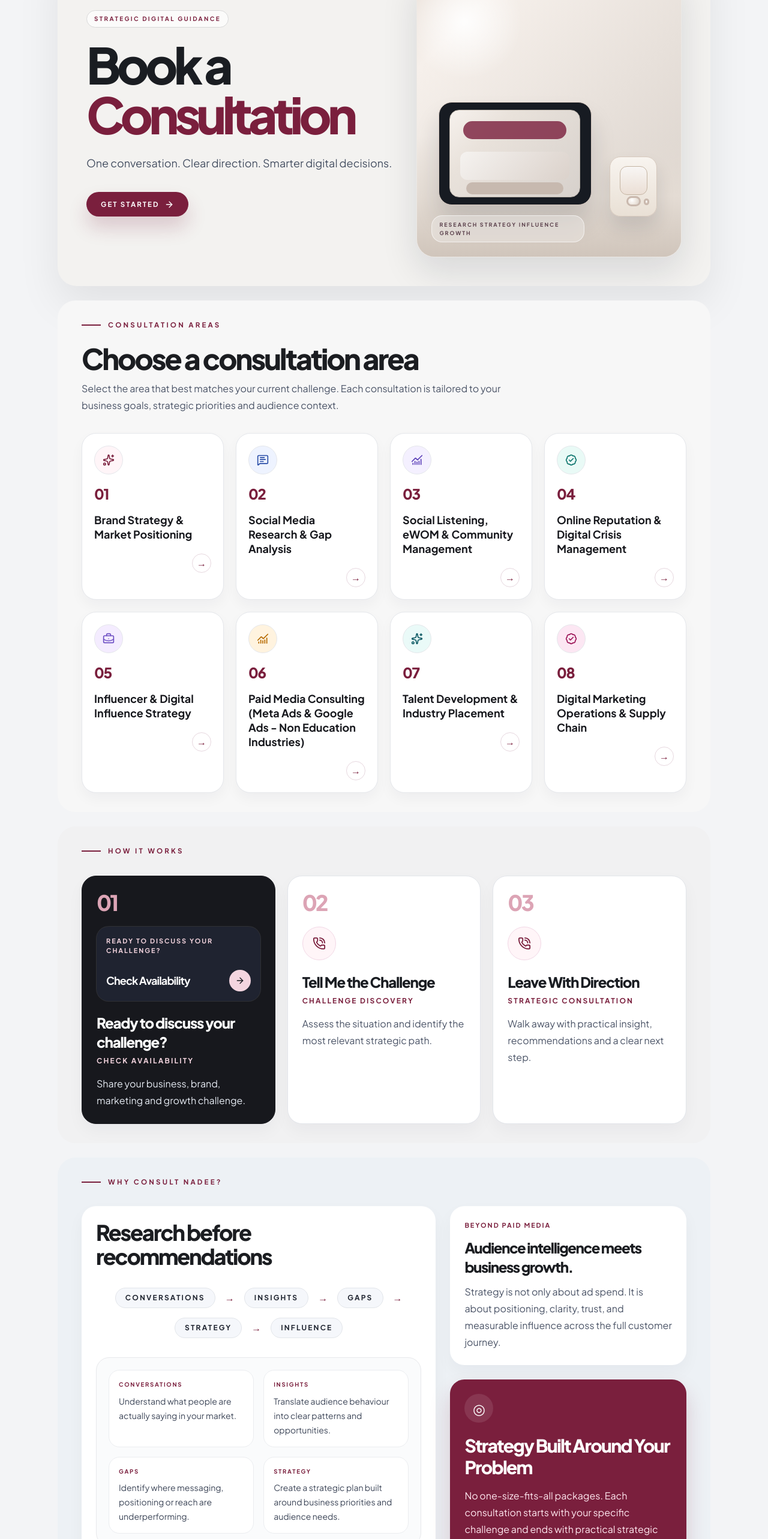
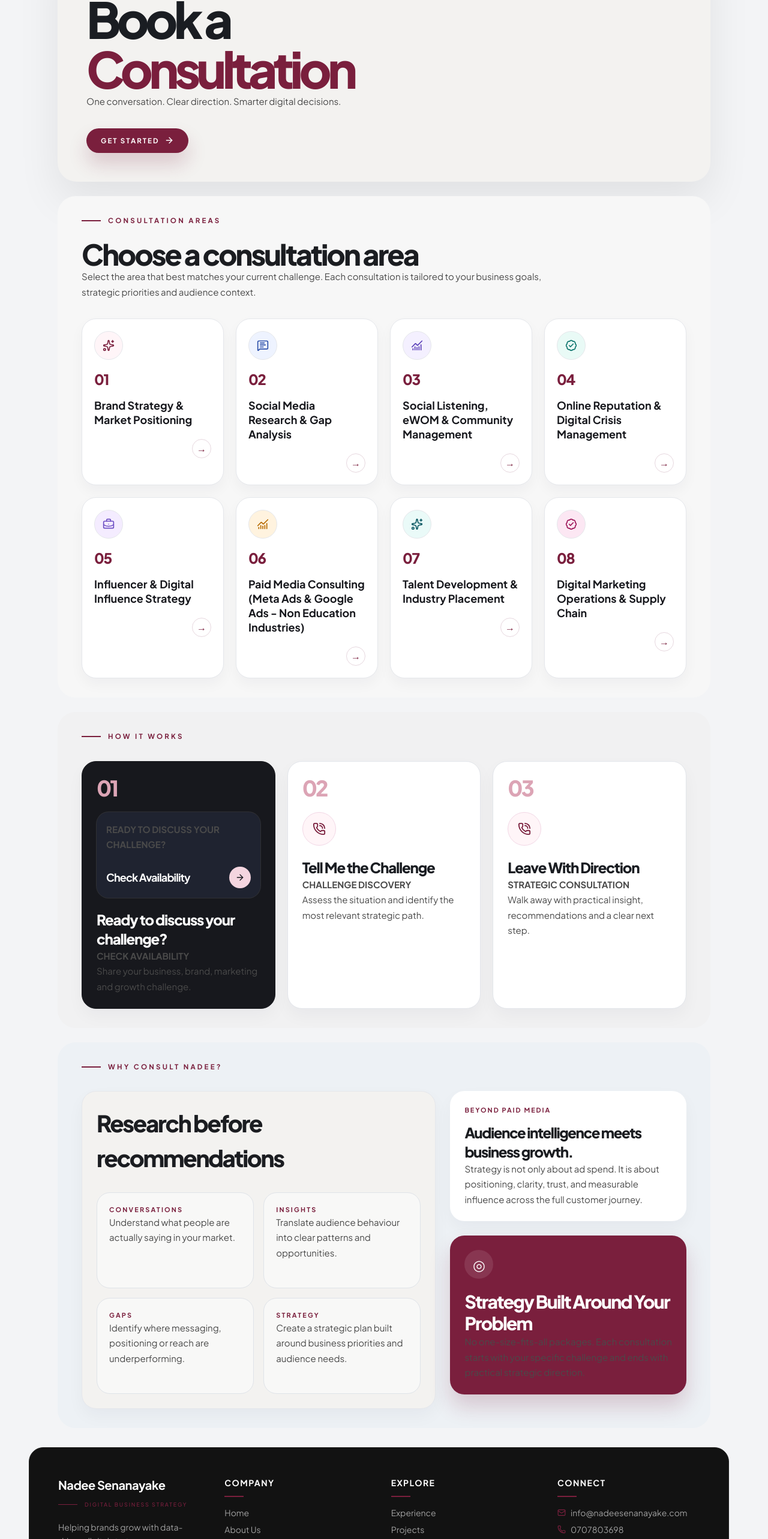
Before and after one commit to chanugiw/nadee-s-landing-page, a React (Vite) app: page /contact in a window 1280 px wide. Shown: the part 221-2787 px from the top of the page at 60% size. Built offline with nearby package versions, Linux system fonts and the light colour scheme; a web font is replaced by a local one.

Commit message:
Enhance ContactPage layout and styling for improved readability and presentation

```diff
--- a/src/index.css
+++ b/src/index.css
@@ -31,6 +31,18 @@ body {
   background: #f3f4f6;
   color: #111827;
   overflow-x: hidden;
+}
+
+.consultation-page-copy p:not(.consultation-label) {
+  font-family: 'Plus Jakarta Sans', sans-serif !important;
+  font-size: 15px !important;
+  line-height: 1.7 !important;
+  letter-spacing: 0 !important;
+  color: #4A4A4A !important;
+}
+
+.consultation-page-copy p {
+  margin: 0;
 }
 
 #root {
--- a/src/pages/ContactPage.jsx
+++ b/src/pages/ContactPage.jsx
@@ -37,6 +37,13 @@ const steps = [
 
 const workflow = ['Conversations', 'Insights', 'Gaps', 'Strategy', 'Influence'];
 
+const researchHighlights = [
+  { label: 'Conversations', text: 'Understand what people are actually saying in your market.' },
+  { label: 'Insights', text: 'Translate audience behaviour into clear patterns and opportunities.' },
+  { label: 'Gaps', text: 'Identify where messaging, positioning or reach are underperforming.' },
+  { label: 'Strategy', text: 'Create a strategic plan built around business priorities and audience needs.' },
+];
+
 const ContactPage = () => {
   const navigate = useNavigate();
 
@@ -56,23 +63,23 @@ const ContactPage = () => {
   };
 
   return (
-    <main className="px-4 py-6 md:px-8 lg:px-16">
+    <main className="consultation-page-copy px-4 py-4 md:px-8 lg:px-16">
       <section className="mx-auto max-w-[1280px] overflow-hidden rounded-[32px] bg-[#f3f2f0] shadow-[0_30px_70px_rgba(0,0,0,0.08)]">
-        <div className="grid items-center gap-8 px-6 py-8 md:px-10 lg:grid-cols-[1.08fr_0.92fr] lg:px-12 lg:py-12">
-          <div>
-            <div className="mb-5 inline-flex items-center gap-2 rounded-full border border-[#d8d8d8] bg-white/70 px-3 py-1.5 text-[0.62rem] font-bold uppercase tracking-[0.24em] text-[#7A1F3D]">
+        <div className="px-6 py-8 max-[768px]:px-4 max-[768px]:py-5 md:px-10 lg:px-12 lg:py-12">
+          <div className="max-w-full">
+            <div className="mb-5 inline-flex items-center gap-2 rounded-full border border-[#d8d8d8] bg-white/70 px-3 py-1.5 text-[0.62rem] font-bold uppercase tracking-[0.24em] text-[#7A1F3D] max-[768px]:mb-4 max-[768px]:px-2.5 max-[768px]:py-1 max-[768px]:text-[0.56rem]">
               Strategic digital guidance
             </div>
 
-            <h1 className="max-w-[620px] text-[2.7rem] font-black leading-[0.9] tracking-[-0.08em] text-[#1a1d22] sm:text-5xl md:text-[5.2rem]">
+            <h1 className="max-w-[820px] text-[2.7rem] font-black leading-[0.9] tracking-[-0.08em] text-[#1a1d22] sm:text-5xl max-[768px]:text-[1.8rem] max-[768px]:leading-[1.05] md:text-[5.2rem]">
               Book a <span className="block text-[#7A1F3D]">Consultation</span>
             </h1>
 
-            <p className="mt-6 max-w-xl text-base leading-7 text-[#475163] md:text-lg md:leading-8">
+            <p className="mt-6 max-w-[760px] max-[768px]:mt-4">
               One conversation. Clear direction. Smarter digital decisions.
             </p>
 
-            <div className="mt-8 flex flex-wrap items-center gap-4">
+            <div className="mt-8 flex flex-wrap items-center gap-4 max-[768px]:mt-5">
               <button
                 type="button"
                 onClick={handleGetStarted}
@@ -82,95 +89,72 @@ const ContactPage = () => {
               </button>
             </div>
           </div>
-
-          <div className="relative">
-            <div className="relative h-[420px] w-full overflow-hidden rounded-[30px] border border-[#ece9e5] bg-[#efe9e2] shadow-[0_24px_60px_rgba(17,24,39,0.12)] md:h-[480px]">
-              <div className="absolute inset-0 bg-[radial-gradient(circle_at_18%_18%,rgba(255,255,255,0.9),transparent_18%),linear-gradient(135deg,#e9dfd7_0%,#f6f0eb_18%,#d9d1ca_100%)]" />
-              <div className="absolute inset-x-0 bottom-0 h-[42%] bg-gradient-to-t from-[#d0c5bb] via-[#e4dcd4] to-transparent" />
-
-              <div className="absolute left-[8%] bottom-[18%] h-[36%] w-[58%] rounded-[22px] border border-[#d6c8bf] bg-[#171b22] shadow-[0_28px_40px_rgba(17,24,39,0.15)]">
-                <div className="absolute inset-[7%] rounded-[16px] border border-[#b8b0a7] bg-[linear-gradient(135deg,#f6f1ed_0%,#e9e2db_30%,#d7d1cc_100%)]" />
-                <div className="absolute left-[16%] right-[16%] top-[18%] h-[18%] rounded-full bg-[#7A1F3D]/80" />
-                <div className="absolute left-[14%] right-[14%] bottom-[24%] h-[28%] rounded-[12px] bg-[linear-gradient(135deg,#f7f5f3,#dbd1ca)] opacity-85" />
-                <div className="absolute inset-x-[18%] bottom-[10%] h-[12%] rounded-full bg-[#c7b9af]" />
-              </div>
-
-              <div className="absolute right-[9%] bottom-[14%] h-[21%] w-[18%] rounded-[18px] border border-[#d7c9bd] bg-[linear-gradient(180deg,#f8f4ef_0%,#e9e0d5_100%)] shadow-[0_18px_30px_rgba(17,24,39,0.12)]">
-                <div className="absolute left-[20%] top-[16%] h-[48%] w-[60%] rounded-[12px] border border-[#c4b4a2] bg-[linear-gradient(180deg,#f8f6f4,#ebdfd5)]" />
-                <div className="absolute left-[34%] bottom-[16%] h-[18%] w-[32%] rounded-full border-[3px] border-[#c9b8ad] bg-[radial-gradient(circle_at_35%_35%,#fff,#efe8e1_48%,#d8cfc7)]" />
-                <div className="absolute right-[16%] bottom-[18%] h-[12%] w-[12%] rounded-full border-[3px] border-[#c9b8ad] bg-[radial-gradient(circle_at_35%_35%,#fff,#efe8e1_48%,#d8cfc7)]" />
-              </div>
-
-              <div className="absolute bottom-6 left-6 max-w-[58%] rounded-[18px] border border-white/60 bg-white/30 px-3 py-2 backdrop-blur-[2px]">
-                <p className="text-[0.56rem] font-bold uppercase tracking-[0.22em] text-[#5a404b]">Research Strategy Influence Growth</p>
-              </div>
-            </div>
-          </div>
         </div>
       </section>
 
-      <section className="mx-auto mt-6 max-w-[1280px] rounded-[30px] bg-[#f7f7f7] px-6 py-8 md:px-8 lg:px-10">
-        <div className="mb-6 flex items-center gap-3">
+      <section className="mx-auto mt-6 max-w-[1280px] rounded-[30px] bg-[#f7f7f7] px-6 py-8 max-[768px]:mt-4 max-[768px]:px-4 max-[768px]:py-5 md:px-8 lg:px-10">
+        <div className="mb-6 flex items-center gap-3 max-[768px]:mb-4">
           <div className="h-[2px] w-8 bg-[#7A1F3D]" />
-          <p className="text-[0.72rem] font-bold uppercase tracking-[0.28em] text-[#7A1F3D]">Consultation areas</p>
+          <p className="consultation-label text-[0.72rem] font-bold uppercase tracking-[0.28em] text-[#7A1F3D]">Consultation areas</p>
         </div>
 
-        <h2 className="text-3xl font-black tracking-[-0.06em] text-[#1b1d21] md:text-5xl">Choose a consultation area</h2>
-        <p className="mt-3 max-w-3xl text-base leading-7 text-[#4b5467]">
+        <h2 className="text-3xl font-black tracking-[-0.06em] text-[#1b1d21] max-[768px]:text-[1.7rem] md:text-5xl">Choose a consultation area</h2>
+
+        <p className="mt-4 max-w-3xl max-[768px]:mt-3">
           Select the area that best matches your current challenge. Each consultation is tailored to your business goals, strategic priorities and audience context.
         </p>
 
-        <div className="mt-8 grid gap-5 md:grid-cols-2 xl:grid-cols-4">
+        <div className="mt-8 grid gap-5 max-[768px]:mt-5 max-[768px]:gap-3 md:grid-cols-2 xl:grid-cols-4">
           {consultationAreas.map(({ icon: Icon, title, accent }, index) => (
-            <div key={title} className="rounded-[24px] border border-[#e5e7eb] bg-white p-5 shadow-[0_10px_22px_rgba(15,23,42,0.04)] transition-transform hover:-translate-y-1">
-              <div className={`mb-4 flex h-12 w-12 items-center justify-center rounded-full border ${accent}`}>
+            <div key={title} className="rounded-[24px] border border-[#e5e7eb] bg-white p-5 shadow-[0_10px_22px_rgba(15,23,42,0.04)] transition-transform hover:-translate-y-1 max-[768px]:p-4">
+              <div className={`mb-4 flex h-12 w-12 items-center justify-center rounded-full border ${accent} max-[768px]:h-10 max-[768px]:w-10`}>
                 <Icon size={20} />
               </div>
-              <div className="mb-4 text-2xl font-black tracking-[-0.06em] text-[#7A1F3D]">0{index + 1}</div>
-              <h3 className="text-lg font-bold leading-6 text-[#17181d]">{title}</h3>
-              <div className="mt-5 flex justify-end">
-                <span className="inline-flex h-8 w-8 items-center justify-center rounded-full border border-[#e7d8df] text-[#7A1F3D]">→</span>
+              <div className="mb-4 text-2xl font-black tracking-[-0.06em] text-[#7A1F3D] max-[768px]:mb-3 max-[768px]:text-xl">0{index + 1}</div>
+              <h3 className="text-lg font-bold leading-6 text-[#17181d] max-[768px]:text-[0.96rem] max-[768px]:leading-5">{title}</h3>
+              <div className="mt-5 flex justify-end max-[768px]:mt-4">
+                <span className="inline-flex h-8 w-8 items-center justify-center rounded-full border border-[#e7d8df] text-[#7A1F3D] max-[768px]:h-7 max-[768px]:w-7">→</span>
               </div>
             </div>
           ))}
         </div>
       </section>
 
-      <section className="mx-auto mt-6 max-w-[1280px] rounded-[30px] bg-[#f1f1f2] px-6 py-8 md:px-8 lg:px-10">
-        <div className="mb-8 flex items-center gap-3">
+      <section className="mx-auto mt-6 max-w-[1280px] rounded-[30px] bg-[#f1f1f2] px-6 py-8 max-[768px]:mt-4 max-[768px]:px-4 max-[768px]:py-5 md:px-8 lg:px-10">
+        <div className="mb-8 flex items-center gap-3 max-[768px]:mb-5">
           <div className="h-[2px] w-8 bg-[#7A1F3D]" />
-          <p className="text-[0.72rem] font-bold uppercase tracking-[0.28em] text-[#7A1F3D]">How it works</p>
+          <p className="consultation-label text-[0.72rem] font-bold uppercase tracking-[0.28em] text-[#7A1F3D]">How it works</p>
         </div>
 
-        <div className="grid gap-5 lg:grid-cols-3">
+        <div className="grid gap-5 max-[768px]:gap-3 lg:grid-cols-3">
           {steps.map((step) => (
             <div
               key={step.number}
-              className={`rounded-[24px] border p-6 shadow-[0_12px_28px_rgba(17,24,39,0.04)] ${
+              className={`rounded-[24px] border p-6 shadow-[0_12px_28px_rgba(17,24,39,0.04)] max-[768px]:p-4 ${
                 step.dark ? 'border-[#17181d] bg-[#17181d] text-white' : 'border-[#e2e5ea] bg-white text-[#1a1d22]'
               }`}
             >
-              <div className={`mb-5 text-4xl font-black tracking-[-0.08em] ${step.dark ? 'text-[#dca4b5]' : 'text-[#dca4b5]'}`}>
+              <div className={`mb-5 text-4xl font-black tracking-[-0.08em] max-[768px]:mb-4 max-[768px]:text-3xl ${step.dark ? 'text-[#dca4b5]' : 'text-[#dca4b5]'}`}>
                 {step.number}
               </div>
 
               {step.dark ? (
-                <div className="rounded-[20px] bg-[#1f2330] p-4 ring-1 ring-white/10">
+                <div className="rounded-[20px] bg-[#1f2330] p-4 ring-1 ring-white/10 max-[768px]:p-3">
                   <p className="text-[0.68rem] font-bold uppercase tracking-[0.18em] text-[#f4d5df]">Ready to discuss your challenge?</p>
-                  <div className="mt-6 flex items-center justify-between gap-3">
-                    <span className="text-lg font-bold tracking-[-0.05em] text-white">Check Availability</span>
-                    <span className="inline-flex h-9 w-9 items-center justify-center rounded-full bg-[#f4d5df] text-[#17181d]">
+                  <div className="mt-6 flex items-center justify-between gap-3 max-[768px]:mt-4">
+                    <span className="text-lg font-bold tracking-[-0.05em] text-white max-[768px]:text-base">Check Availability</span>
+                    <span className="inline-flex h-9 w-9 items-center justify-center rounded-full bg-[#f4d5df] text-[#17181d] max-[768px]:h-8 max-[768px]:w-8">
                       <ArrowRight size={16} />
                     </span>
                   </div>
                 </div>
               ) : (
-                <div className="mb-4 flex h-14 w-14 items-center justify-center rounded-full border border-[#f2d7e5] bg-[#fff5f8] text-[#7A1F3D]">
+                <div className="mb-4 flex h-14 w-14 items-center justify-center rounded-full border border-[#f2d7e5] bg-[#fff5f8] text-[#7A1F3D] max-[768px]:mb-3 max-[768px]:h-11 max-[768px]:w-11">
                   <PhoneCall size={22} />
                 </div>
               )}
 
-              <h3 className={`mt-5 text-2xl font-black tracking-[-0.05em] ${step.dark ? 'text-white' : 'text-[#1a1d22]'}`}>
+              <h3 className={`mt-5 text-2xl font-black tracking-[-0.05em] max-[768px]:mt-4 max-[768px]:text-xl ${step.dark ? 'text-white' : 'text-[#1a1d22]'}`}>
                 {step.title}
               </h3>
 
@@ -178,7 +162,7 @@ const ContactPage = () => {
                 {step.label}
               </p>
 
-              <p className={`mt-4 text-base leading-7 ${step.dark ? 'text-[#e5eaf2]' : 'text-[#4b5467]'}`}>
+              <p className="mt-4 max-[768px]:mt-3">
                 {step.description}
               </p>
             </div>
@@ -186,66 +170,43 @@ const ContactPage = () => {
         </div>
       </section>
 
-      <section className="mx-auto mt-6 max-w-[1280px] rounded-[30px] bg-[#edf1f5] px-6 py-8 md:px-8 lg:px-10">
-        <div className="mb-8 flex items-center gap-3">
+      <section className="mx-auto mt-6 max-w-[1280px] rounded-[30px] bg-[#edf1f5] px-6 py-8 max-[768px]:mt-4 max-[768px]:px-4 max-[768px]:py-5 md:px-8 lg:px-10">
+        <div className="mb-8 flex items-center gap-3 max-[768px]:mb-5">
           <div className="h-[2px] w-8 bg-[#7A1F3D]" />
-          <p className="text-[0.72rem] font-bold uppercase tracking-[0.28em] text-[#7A1F3D]">Why consult Nadee?</p>
+          <p className="consultation-label text-[0.72rem] font-bold uppercase tracking-[0.28em] text-[#7A1F3D]">Why consult Nadee?</p>
         </div>
 
-        <div className="grid gap-6 lg:grid-cols-[1.2fr_0.8fr]">
-          <div className="rounded-[24px] bg-white p-6 shadow-[0_12px_28px_rgba(17,24,39,0.04)]">
-            <h3 className="text-3xl font-black tracking-[-0.06em] text-[#1b1d21] md:text-4xl">
+        <div className="grid gap-6 max-[768px]:gap-4 lg:grid-cols-[1.2fr_0.8fr]">
+          <div className="rounded-[24px] border border-[#e5e7eb] bg-[#f3f2f0] p-5 shadow-[0_12px_28px_rgba(17,24,39,0.04)] max-[768px]:p-4 md:p-6">
+            <h3 className="text-[1.8rem] font-black tracking-[-0.06em] text-[#1b1d21] max-[768px]:text-[1.45rem] md:text-[2.4rem]">
               Research before recommendations
             </h3>
 
-            <div className="mt-8 flex flex-wrap items-center justify-center gap-3 md:gap-4">
-              {workflow.map((item, index) => (
-                <React.Fragment key={item}>
-                  <div className="rounded-full border border-[#e2e5ea] bg-[#f5f7fb] px-4 py-2 text-xs font-bold uppercase tracking-[0.18em] text-[#1f2430]">
-                    {item}
-                  </div>
-                  {index < workflow.length - 1 && (
-                    <span className="text-[#7A1F3D]">→</span>
-                  )}
-                </React.Fragment>
+            <div className="mt-7 grid gap-4 max-[768px]:mt-5 max-[768px]:gap-3 md:grid-cols-2">
+              {researchHighlights.map(({ label, text }) => (
+                <div key={label} className="rounded-[22px] border border-[#dfe3e8] bg-[#f8f8f7] p-5 max-[768px]:p-4 md:min-h-[160px]">
+                  <p className="consultation-label text-[0.68rem] font-bold uppercase tracking-[0.2em] text-[#7A1F3D]">{label}</p>
+                  <p className="mt-4 max-[768px]:mt-3">
+                    {text}
+                  </p>
+                </div>
               ))}
-            </div>
-
-            <div className="mt-8 rounded-[22px] border border-[#e7e8eb] bg-[#fafbfc] p-5">
-              <div className="grid gap-4 md:grid-cols-2">
-                <div className="rounded-[18px] border border-[#ebedf0] bg-white p-4">
-                  <p className="text-[0.6rem] font-bold uppercase tracking-[0.18em] text-[#7A1F3D]">Conversations</p>
-                  <p className="mt-2 text-sm leading-6 text-[#3d4658]">Understand what people are actually saying in your market.</p>
-                </div>
-                <div className="rounded-[18px] border border-[#ebedf0] bg-white p-4">
-                  <p className="text-[0.6rem] font-bold uppercase tracking-[0.18em] text-[#7A1F3D]">Insights</p>
-                  <p className="mt-2 text-sm leading-6 text-[#3d4658]">Translate audience behaviour into clear patterns and opportunities.</p>
-                </div>
-                <div className="rounded-[18px] border border-[#ebedf0] bg-white p-4">
-                  <p className="text-[0.6rem] font-bold uppercase tracking-[0.18em] text-[#7A1F3D]">Gaps</p>
-                  <p className="mt-2 text-sm leading-6 text-[#3d4658]">Identify where messaging, positioning or reach are underperforming.</p>
-                </div>
-                <div className="rounded-[18px] border border-[#ebedf0] bg-white p-4">
-                  <p className="text-[0.6rem] font-bold uppercase tracking-[0.18em] text-[#7A1F3D]">Strategy</p>
-                  <p className="mt-2 text-sm leading-6 text-[#3d4658]">Create a strategic plan built around business priorities and audience needs.</p>
-                </div>
-              </div>
             </div>
           </div>
 
-          <div className="space-y-6">
-            <div className="rounded-[24px] bg-white p-6 shadow-[0_12px_28px_rgba(17,24,39,0.04)]">
-              <p className="text-[0.68rem] font-bold uppercase tracking-[0.18em] text-[#7A1F3D]">Beyond Paid Media</p>
-              <h3 className="mt-3 text-2xl font-black tracking-[-0.06em] text-[#1b1d21]">Audience intelligence meets business growth.</h3>
-              <p className="mt-3 text-base leading-7 text-[#4b5467]">
+          <div className="space-y-6 max-[768px]:space-y-4">
+            <div className="rounded-[24px] bg-white p-6 shadow-[0_12px_28px_rgba(17,24,39,0.04)] max-[768px]:p-4">
+              <p className="consultation-label text-[0.68rem] font-bold uppercase tracking-[0.18em] text-[#7A1F3D]">Beyond Paid Media</p>
+              <h3 className="mt-3 text-2xl font-black tracking-[-0.06em] text-[#1b1d21] max-[768px]:mt-2 max-[768px]:text-lg">Audience intelligence meets business growth.</h3>
+              <p className="mt-3 max-[768px]:mt-2">
                 Strategy is not only about ad spend. It is about positioning, clarity, trust, and measurable influence across the full customer journey.
               </p>
             </div>
 
-            <div className="rounded-[24px] bg-[#7A1F3D] p-6 text-white shadow-[0_20px_35px_rgba(122,31,61,0.2)]">
-              <div className="mb-5 flex h-12 w-12 items-center justify-center rounded-full bg-white/10 text-2xl">◎</div>
-              <h3 className="text-3xl font-black tracking-[-0.06em]">Strategy Built Around Your Problem</h3>
-              <p className="mt-4 text-base leading-7 text-[#ffe7ef]">
+            <div className="rounded-[24px] bg-[#7A1F3D] p-6 text-white shadow-[0_20px_35px_rgba(122,31,61,0.2)] max-[768px]:p-4">
+              <div className="mb-5 flex h-12 w-12 items-center justify-center rounded-full bg-white/10 text-2xl max-[768px]:mb-3 max-[768px]:h-10 max-[768px]:w-10 max-[768px]:text-xl">◎</div>
+              <h3 className="text-3xl font-black tracking-[-0.06em] max-[768px]:text-[1.5rem]">Strategy Built Around Your Problem</h3>
+              <p className="mt-4 max-[768px]:mt-2">
                 No one-size-fits-all packages. Each consultation starts with your specific challenge and ends with practical strategic direction.
               </p>
             </div>
```
